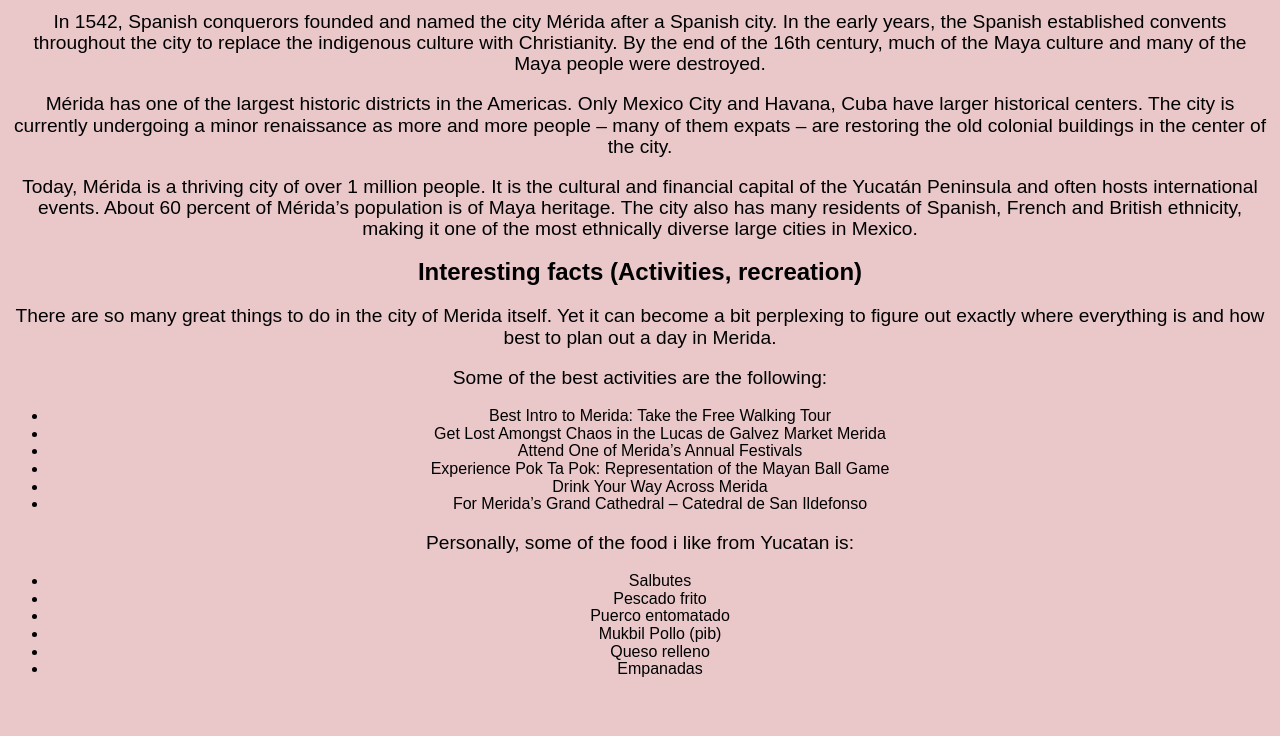
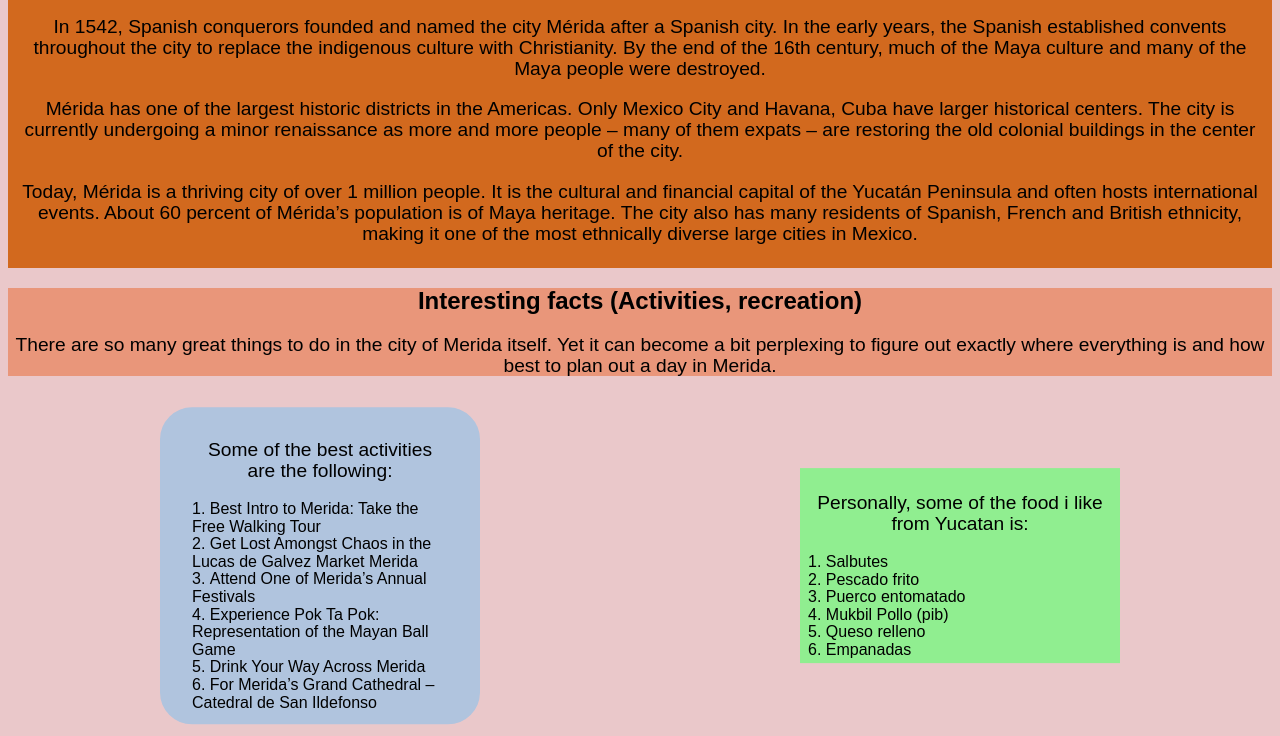
Before and after one commit to RodrigoGarcia-Ksquare/Activity2_BlogPost, a plain HTML site: page index.html in a window 1280 px wide. Shown: the part 285-1021 px from the top of the page. Before the commit the page ends 979 px from the top, so only its background shows below. Drawn offline with Linux system fonts and the light colour scheme; files whose address does not match are found by name.

Commit message:
Styles all around the page added

```diff
--- a/style.css
+++ b/style.css
@@ -30,3 +30,64 @@ p {
 .center{
     vertical-align: middle;
 }
+
+.history{
+    background-color: chocolate;
+    padding: 0.3em 0.5em;
+}
+
+.activities{
+    background-color: lightsteelblue;
+    padding: 0.8em 2em;
+    border: 5px;
+    border-radius: 10%;
+}
+
+.food{
+    background-color: lightgreen;
+    padding: 0.3em 0.5em;
+}
+
+.facts{
+    background-color: darksalmon;
+}
+
+.no-style{
+    list-style: none;
+    text-align: left;
+    margin: 0;
+    padding: 0;
+}
+
+ul li.info{
+    list-style: decimal;
+    list-style-position: inside;
+}
+
+
+.split {
+    height: 40%;
+    width: 50%;
+    position: absolute;
+    z-index: 1;
+    top: auto;
+    overflow-x: hidden;
+    padding-top: 20px;
+  }
+
+  .left {
+    left: 0;
+  }
+
+
+  .right {
+    right: 0;
+  }
+
+  .centered {
+    position: absolute;
+    top: 50%;
+    left: 50%;
+    transform: translate(-50%, -50%);
+    text-align: center;
+  }
```
